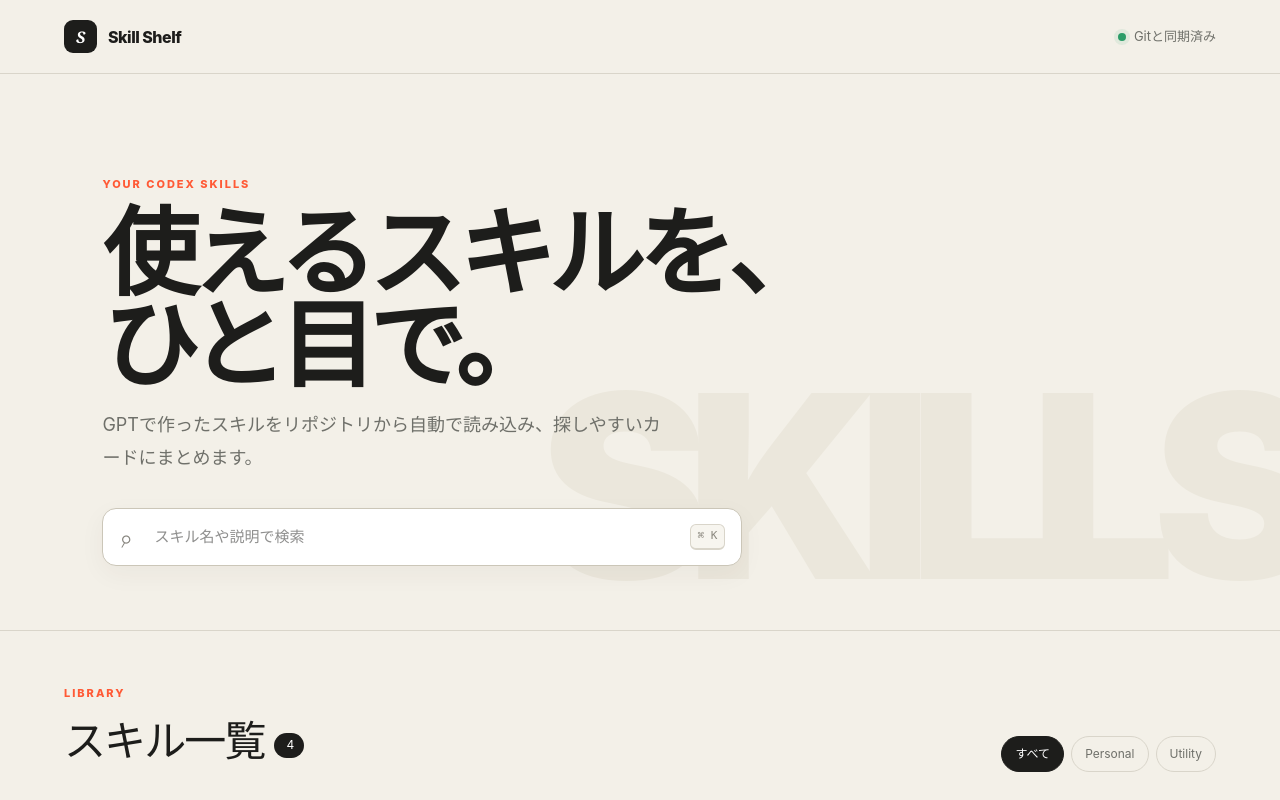
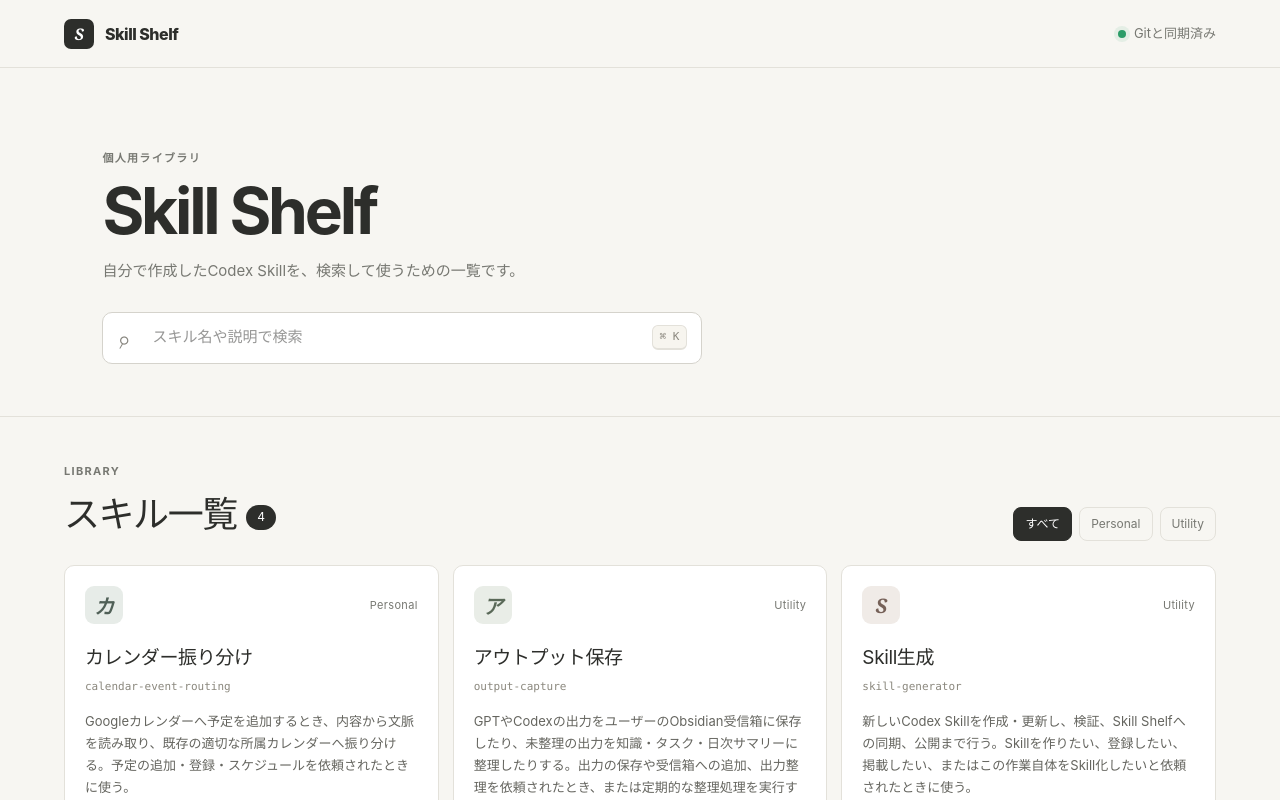
Before and after one commit to sakamoti55/codex-skill-shelf, a Next.js app: page / in a window 1280 px wide. Shown: the top 800 px of the page. Built offline with nearby package versions, Linux system fonts and the light colour scheme.

Commit message:
Simplify personal Skill Shelf design

```diff
--- a/app/globals.css
+++ b/app/globals.css
@@ -1,44 +1,42 @@
 @import 'tailwindcss';
 
-:root { --ink: #1d1d1b; --muted: #6f706a; --paper: #f3f0e8; --line: #d9d5ca; --accent: #ff5a36; }
+:root { --ink: #2d2e2b; --muted: #777872; --paper: #f7f6f2; --line: #e3e1da; --accent: #6f7871; }
 * { box-sizing: border-box; }
 html { scroll-behavior: smooth; }
 body { margin: 0; background: var(--paper); color: var(--ink); font-family: Inter, "Hiragino Sans", "Yu Gothic", sans-serif; }
 button, input { font: inherit; }
-.topbar { height: 74px; display: flex; align-items: center; justify-content: space-between; padding: 0 clamp(22px, 5vw, 76px); border-bottom: 1px solid var(--line); }
+.topbar { height: 68px; display: flex; align-items: center; justify-content: space-between; padding: 0 clamp(22px, 5vw, 76px); border-bottom: 1px solid var(--line); }
 .brand { display: flex; align-items: center; gap: 11px; color: inherit; text-decoration: none; font-weight: 800; letter-spacing: -.03em; }
-.brand-mark { display: grid; place-items: center; width: 33px; height: 33px; border-radius: 9px; color: white; background: var(--ink); font-family: Georgia, serif; font-style: italic; }
+.brand-mark { display: grid; place-items: center; width: 30px; height: 30px; border-radius: 7px; color: white; background: var(--ink); font-family: Georgia, serif; font-style: italic; }
 .sync-state { display: flex; align-items: center; gap: 8px; color: var(--muted); font-size: 13px; }
 .sync-state span { width: 8px; height: 8px; border-radius: 50%; background: #2c9c68; box-shadow: 0 0 0 4px #2c9c6818; }
-.hero { padding: clamp(58px, 8vw, 110px) clamp(22px, 8vw, 120px) 64px; border-bottom: 1px solid var(--line); position: relative; overflow: hidden; }
-.hero::after { content: "SKILLS"; position: absolute; right: -20px; bottom: -48px; font-size: clamp(110px, 20vw, 280px); font-weight: 900; letter-spacing: -.09em; color: #ebe7dc; z-index: -1; }
-.eyebrow, .section-kicker { font-size: 11px; font-weight: 800; letter-spacing: .18em; color: var(--accent); }
-.hero h1 { margin: 14px 0 18px; max-width: 800px; font-size: clamp(46px, 7.5vw, 98px); line-height: .96; letter-spacing: -.065em; font-weight: 850; }
-.lead { max-width: 560px; margin: 0; color: var(--muted); font-size: clamp(15px, 2vw, 18px); line-height: 1.8; }
-.search-wrap { margin-top: 34px; max-width: 640px; height: 58px; display: grid; grid-template-columns: 26px 1fr auto; align-items: center; gap: 9px; padding: 0 16px; background: #fff; border: 1px solid #cbc6b8; border-radius: 14px; box-shadow: 0 8px 26px #3934210c; }
+.hero { padding: clamp(52px, 7vw, 82px) clamp(22px, 8vw, 120px) 52px; border-bottom: 1px solid var(--line); }
+.eyebrow, .section-kicker { font-size: 11px; font-weight: 700; letter-spacing: .12em; color: var(--muted); }
+.hero h1 { margin: 12px 0 14px; max-width: 800px; font-size: clamp(38px, 5.5vw, 64px); line-height: 1; letter-spacing: -.05em; font-weight: 700; }
+.lead { max-width: 560px; margin: 0; color: var(--muted); font-size: 15px; line-height: 1.8; }
+.search-wrap { margin-top: 28px; max-width: 600px; height: 52px; display: grid; grid-template-columns: 26px 1fr auto; align-items: center; gap: 9px; padding: 0 14px; background: #fff; border: 1px solid #d5d3cc; border-radius: 10px; }
 .search-wrap > span { font-size: 24px; color: #86847d; transform: rotate(-15deg); }
 .search-wrap input { width: 100%; border: 0; outline: 0; background: transparent; font-size: 15px; color: var(--ink); }
 kbd { border: 1px solid var(--line); border-bottom-width: 2px; border-radius: 6px; padding: 3px 7px; color: #8a877e; background: #f7f5ef; font-size: 11px; }
-.catalog { padding: 54px clamp(22px, 5vw, 76px) 100px; }
-.catalog-head { display: flex; justify-content: space-between; align-items: end; gap: 24px; margin-bottom: 30px; }
-.catalog-head h2 { margin: 8px 0 0; font-size: clamp(28px, 4vw, 42px); letter-spacing: -.045em; }
+.catalog { padding: 46px clamp(22px, 5vw, 76px) 100px; }
+.catalog-head { display: flex; justify-content: space-between; align-items: end; gap: 24px; margin-bottom: 24px; }
+.catalog-head h2 { margin: 8px 0 0; font-size: clamp(26px, 3.5vw, 36px); letter-spacing: -.04em; }
 .catalog-head h2 span { display: inline-grid; place-items: center; min-width: 30px; height: 25px; padding: 0 7px; border-radius: 99px; background: var(--ink); color: white; font-size: 12px; vertical-align: middle; }
 .filters { display: flex; flex-wrap: wrap; gap: 7px; justify-content: flex-end; }
-.filters button { border: 1px solid var(--line); border-radius: 99px; padding: 8px 13px; background: transparent; color: var(--muted); font-size: 12px; cursor: pointer; transition: .18s ease; }
+.filters button { border: 1px solid var(--line); border-radius: 8px; padding: 7px 11px; background: transparent; color: var(--muted); font-size: 12px; cursor: pointer; transition: .18s ease; }
 .filters button:hover, .filters button.active { border-color: var(--ink); background: var(--ink); color: white; }
 .skill-grid { display: grid; grid-template-columns: repeat(3, minmax(0, 1fr)); gap: 14px; }
-.skill-card { min-height: 275px; padding: 22px; display: flex; flex-direction: column; background: #faf8f2; border: 1px solid var(--line); border-radius: 18px; color: inherit; text-decoration: none; transition: transform .2s ease, box-shadow .2s ease; animation: rise .45s both; animation-delay: var(--delay); }
-.skill-card:hover { transform: translateY(-4px); box-shadow: 0 18px 36px #302b1f13; }
-.card-top { display: flex; align-items: center; justify-content: space-between; margin-bottom: 24px; }
-.skill-icon { width: 42px; height: 42px; display: grid; place-items: center; border-radius: 12px; font: italic 700 22px Georgia, serif; }
-.tone-0 { background: #d9e8ff; color: #2150a0; } .tone-1 { background: #dcefdc; color: #24663b; } .tone-2 { background: #ffe0d7; color: #a33b22; } .tone-3 { background: #eee0ff; color: #69349f; } .tone-4 { background: #fae7ad; color: #7a5912; }
-.category { color: var(--muted); font-size: 11px; text-transform: uppercase; letter-spacing: .08em; }
-.skill-card h3 { margin: 0 0 6px; font-size: 21px; letter-spacing: -.025em; }
+.skill-card { min-height: 240px; padding: 20px; display: flex; flex-direction: column; background: #fff; border: 1px solid var(--line); border-radius: 10px; color: inherit; text-decoration: none; transition: border-color .18s ease, box-shadow .18s ease; }
+.skill-card:hover { border-color: #c7c8c1; box-shadow: 0 8px 22px #302b1f08; }
+.card-top { display: flex; align-items: center; justify-content: space-between; margin-bottom: 20px; }
+.skill-icon { width: 38px; height: 38px; display: grid; place-items: center; border-radius: 9px; font: italic 700 20px Georgia, serif; }
+.tone-0 { background: #e7ece8; color: #506057; } .tone-1 { background: #e9ede7; color: #5a6958; } .tone-2 { background: #f0ebe7; color: #766158; } .tone-3 { background: #ebe9ee; color: #665f70; } .tone-4 { background: #efede4; color: #756d59; }
+.category { color: var(--muted); font-size: 11px; letter-spacing: .03em; }
+.skill-card h3 { margin: 0 0 6px; font-size: 19px; letter-spacing: -.02em; }
 .skill-card code { color: #8b887e; font-size: 11px; }
-.skill-card p { margin: 18px 0 26px; color: #65655f; font-size: 13px; line-height: 1.75; }
+.skill-card p { margin: 15px 0 20px; color: #65655f; font-size: 13px; line-height: 1.7; }
 .skill-card footer { margin-top: auto; padding-top: 15px; display: flex; justify-content: space-between; border-top: 1px solid #e4e0d6; color: #969188; font-size: 10px; letter-spacing: .06em; }
-.empty { padding: 60px 20px; text-align: center; color: var(--muted); border: 1px dashed var(--line); border-radius: 18px; }
-@keyframes rise { from { opacity: 0; transform: translateY(10px); } }
+.empty { padding: 60px 20px; text-align: center; color: var(--muted); border: 1px dashed var(--line); border-radius: 10px; }
 @media (max-width: 920px) { .skill-grid { grid-template-columns: repeat(2, minmax(0, 1fr)); } }
 @media (max-width: 640px) { .topbar { height: 64px; } .sync-state { font-size: 0; } .hero { padding-top: 50px; } .hero h1 { font-size: 50px; } .catalog-head { align-items: flex-start; flex-direction: column; } .filters { justify-content: flex-start; } .skill-grid { grid-template-columns: 1fr; } .search-wrap { height: 54px; } kbd { display: none; } }
 @media (prefers-reduced-motion: reduce) { * { scroll-behavior: auto !important; animation-duration: .01ms !important; transition-duration: .01ms !important; } }
--- a/app/layout.tsx
+++ b/app/layout.tsx
@@ -3,16 +3,16 @@ import './globals.css';
 
 export const metadata: Metadata = {
   metadataBase: new URL('https://skill-shelf.kohseimeimei.chatgpt.site'),
-  title: 'Skill Shelf — Codex Skills Library',
+  title: 'Skill Shelf — 個人用Codex Skill一覧',
   description: 'GPTで作ったCodexスキルを、探しやすく一覧表示する個人ライブラリ。',
   openGraph: {
-    title: 'Skill Shelf — Codex Skills Library',
+    title: 'Skill Shelf — 個人用Codex Skill一覧',
     description: 'GPTで作ったCodexスキルを、探しやすく一覧表示する個人ライブラリ。',
     images: ['/og.png'],
   },
   twitter: {
     card: 'summary_large_image',
-    title: 'Skill Shelf — Codex Skills Library',
+    title: 'Skill Shelf — 個人用Codex Skill一覧',
     description: 'GPTで作ったCodexスキルを、探しやすく一覧表示する個人ライブラリ。',
     images: ['/og.png'],
   },
--- a/app/page.tsx
+++ b/app/page.tsx
@@ -41,9 +41,9 @@ export default function Home() {
       </header>
 
       <section id="top" className="hero">
-        <p className="eyebrow">YOUR CODEX SKILLS</p>
-        <h1>使えるスキルを、<br />ひと目で。</h1>
-        <p className="lead">GPTで作ったスキルをリポジトリから自動で読み込み、探しやすいカードにまとめます。</p>
+        <p className="eyebrow">個人用ライブラリ</p>
+        <h1>Skill Shelf</h1>
+        <p className="lead">自分で作成したCodex Skillを、検索して使うための一覧です。</p>
         <div className="search-wrap">
           <span aria-hidden="true">⌕</span>
           <input ref={searchRef} value={query} onChange={(event) => setQuery(event.target.value)} placeholder="スキル名や説明で検索" aria-label="スキルを検索" />
```
